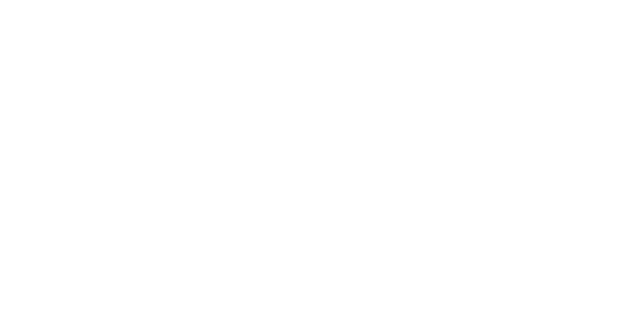
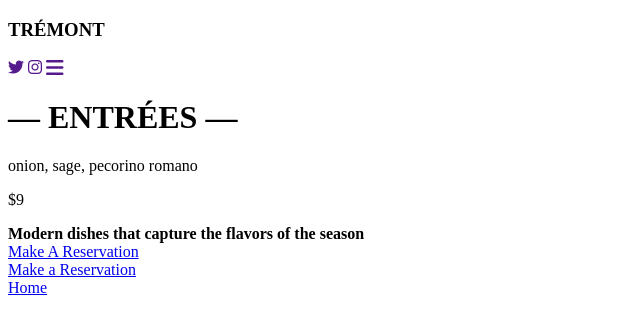
Before and after one commit to phomfirst/vak_frontend-development, a plain HTML site: page index.html in a window 1280 px wide. Shown: the whole page, without its empty margins (0-640 px from the left). Drawn offline with Linux system fonts and the light colour scheme; a web font is replaced by a local one.

Commit message:
Add files via upload

```diff
--- a/index.html
+++ b/index.html
@@ -1,19 +1,35 @@
-<!doctype html>
-<html lang="nl">
-
+<!DOCTYPE html>
+<html lang="en">
 <head>
 	<meta charset="UTF-8">
-	<meta name="author" content="jouw naam">
-	<meta name="viewport" content="width=device-width, initial-scale=1">
-
-	<title>Naam van je site en/of pagina</title>
-
-	<link href="styles/style.css" rel="stylesheet">
+	<meta name="viewport" content="width=device-width, initial-scale=1.0">
+	<link rel="stylesheet" href="https://use.typekit.net/xmg3ief.css">
+	<link rel="stylesheet" href="styles/style.css">
+	<title>Trémont</title>
 </head>
-
 <body>
-
-	<script src="scripts/script.js"></script>
+	<header>
+		<nav>
+			<h3>TRÉMONT</h3>
+			<div class="nav-group">
+				<a href=""><i class="fab fa-twitter"></i></a>
+				<a href=""><i class="fab fa-instagram"></i></a>
+				<a href=""><i class="fas fa-bars fa-lg"></i></a>
+			</div>
+		</nav>
+	</header>
+	<main>
+		<h1>—  ENTRÉES  —</h1>
+		<p>onion, sage, pecorino romano</p>
+		<p>$9</p>
+		<strong>Modern dishes that capture the flavors of the season</strong>
+		<br>
+		<a class="btn" href="#">Make A Reservation</a>
+		<br>
+		<a class="link" href="#">Make a Reservation</a>
+		<br>
+		<a href="#" class="nav-link">Home</a>
+	</main>
+	<script src="https://kit.fontawesome.com/b733add69c.js" crossorigin="anonymous"></script>
 </body>
-
 </html>
```
